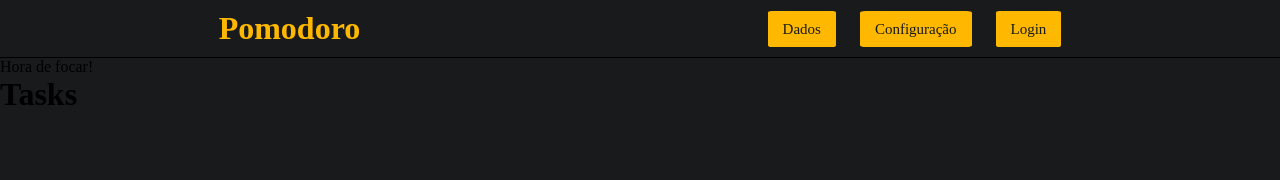
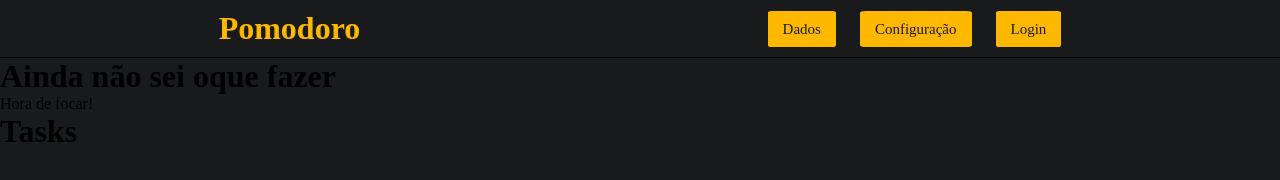
Before and after one commit to GabrielArcanjo1/Primeiras_Landing_Pages, a plain HTML site: page index.html in a window 1280 px wide. Drawn offline with Linux system fonts and the light colour scheme.

Commit message:
Teste alteração

```diff
--- a/index.html
+++ b/index.html
@@ -29,7 +29,7 @@
 
         <div class="area-timer">
 
-
+            <h1>Ainda não sei oque fazer</h1>
 
         </div>
 
```
